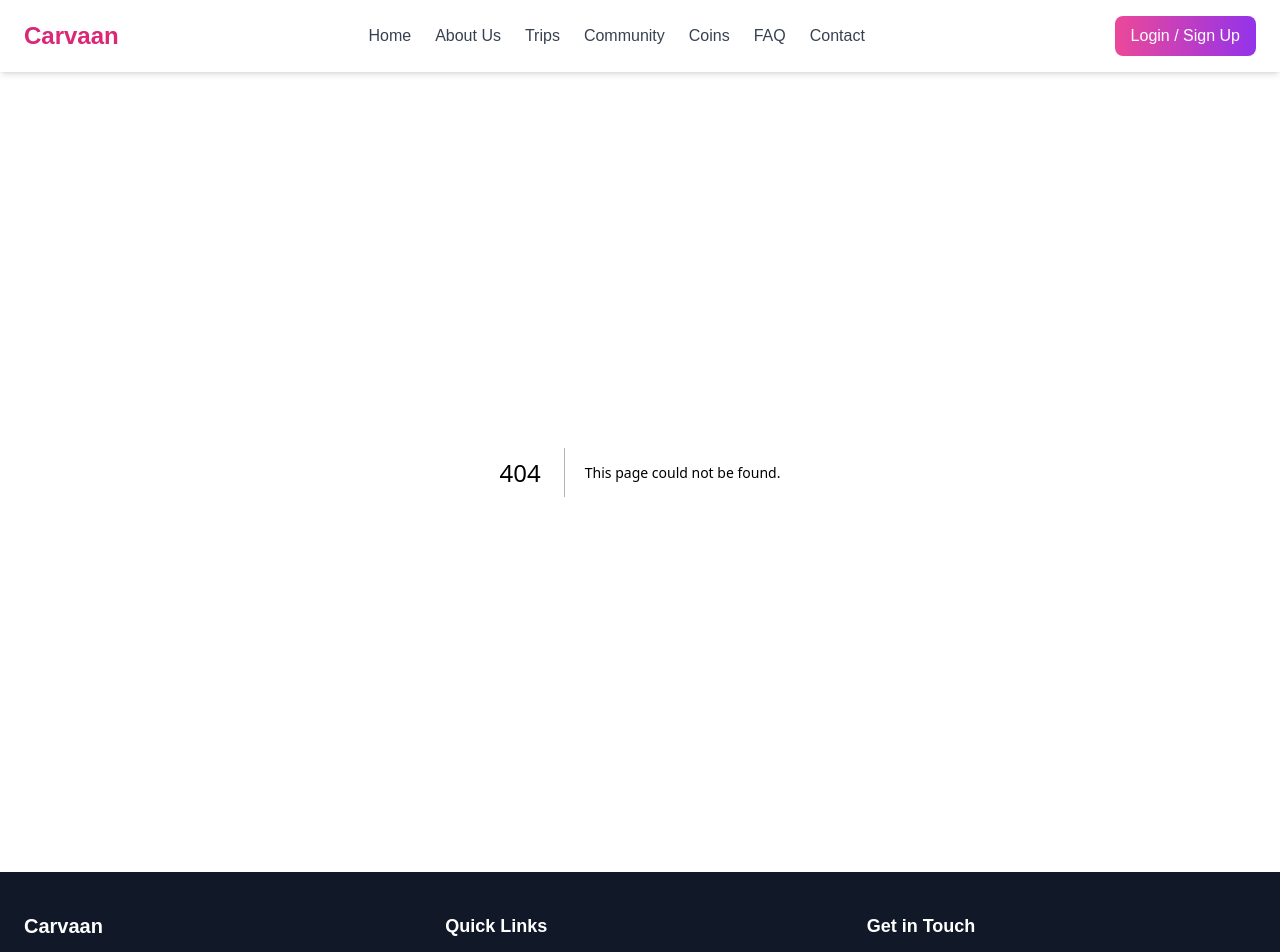
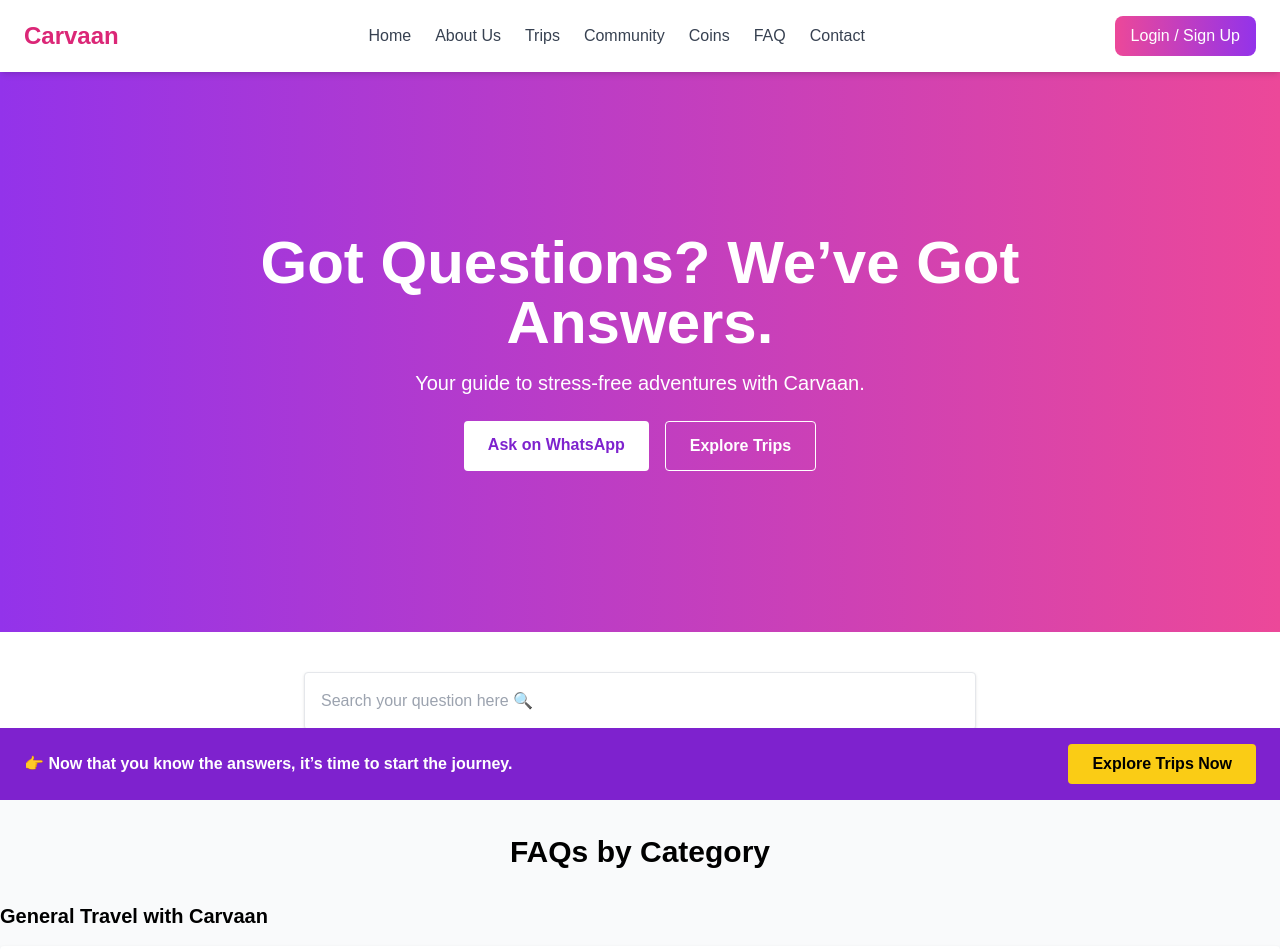
Before and after one commit to carvaangurgaon1/carvaan-website, a Next.js app: page /faq in a window 1280 px wide. Before the commit this address had no page. Shown: the top 952 px of the page. Built offline with nearby package versions, Linux system fonts and the light colour scheme.

Commit message:
Create page.js

```diff
--- /dev/null
+++ b/app/faq/page.js
@@ -0,0 +1,21 @@
+import Hero from "./components/Hero";
+import SearchBar from "./components/SearchBar";
+import FAQCategories from "./components/FAQCategories";
+import QuickHelp from "./components/QuickHelp";
+import PopularFAQs from "./components/PopularFAQs";
+import FinalCTA from "./components/FinalCTA";
+import ConversionBanner from "./components/ConversionBanner";
+
+export default function FAQPage() {
+  return (
+    <main className="bg-gray-50">
+      <Hero />
+      <SearchBar />
+      <FAQCategories />
+      <QuickHelp />
+      <PopularFAQs />
+      <FinalCTA />
+      <ConversionBanner />
+    </main>
+  );
+}
```
